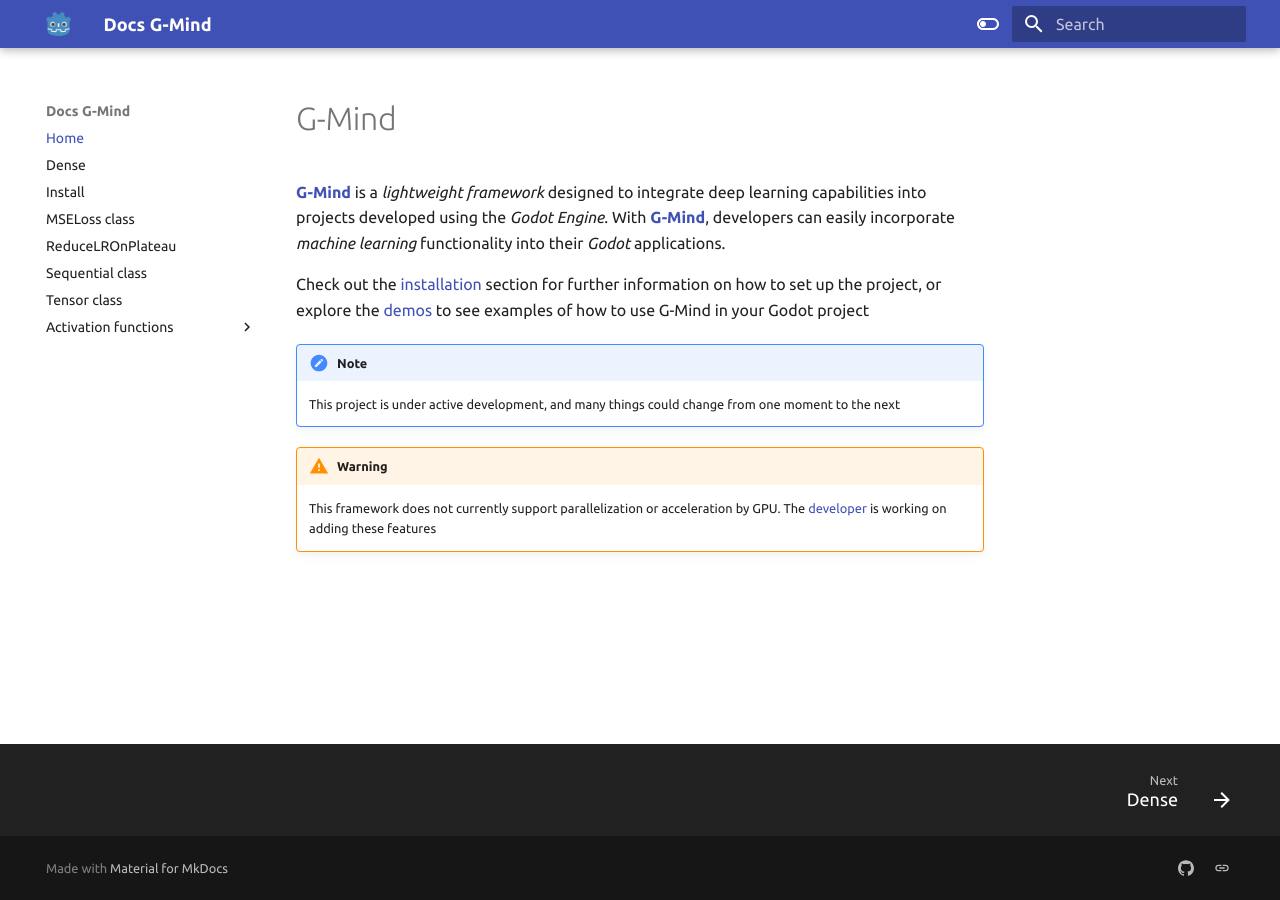
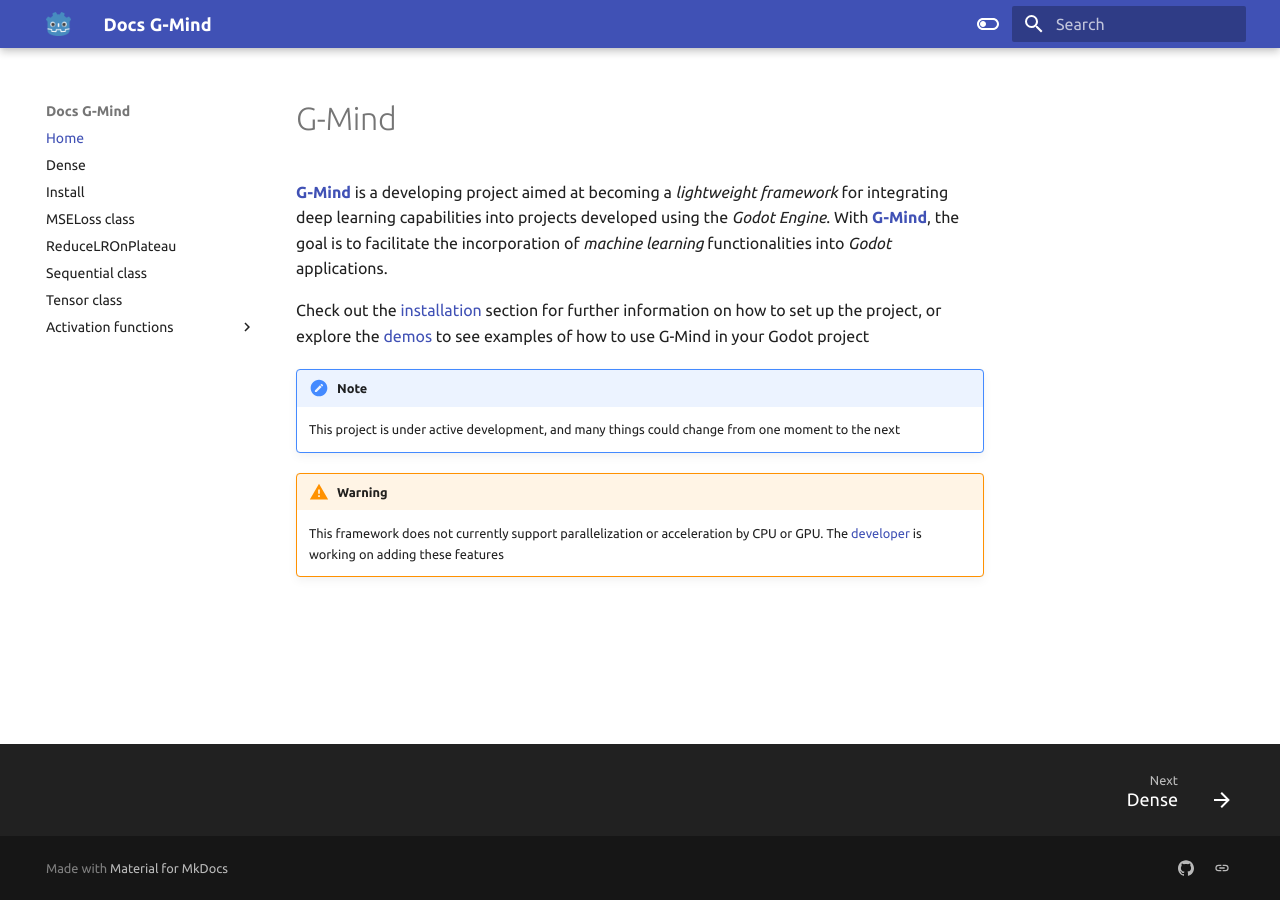
Before and after one commit to Jersonrn/docs-g_mind, an MkDocs documentation site: the page built from docs/index.md, in a window 1280 px wide. Built offline with MkDocs 1.6.1 and Material for MkDocs 9.7.7, drawn with Linux system fonts in a browser that asks for light colours.

Commit message:
update README.md

```diff
--- a/docs/index.md
+++ b/docs/index.md
@@ -2,7 +2,7 @@
 
 # G-Mind
 
-[**G-Mind**](https://github.com/Jersonrn/G-Mind) is a *lightweight framework* designed to integrate deep learning capabilities into projects developed using the *Godot Engine*. With [**G-Mind**](https://github.com/Jersonrn/G-Mind), developers can easily incorporate *machine learning* functionality into their *Godot* applications.
+[**G-Mind**](https://github.com/Jersonrn/G-Mind) is a developing project aimed at becoming a *lightweight framework* for integrating deep learning capabilities into projects developed using the *Godot Engine*. With [**G-Mind**](https://github.com/Jersonrn/G-Mind), the goal is to facilitate the incorporation of *machine learning* functionalities into *Godot* applications.
 
 Check out the [installation](./install.md) section for further information on how to set up the project, or explore the [demos](https://github.com/Jersonrn/g-mind_demo_projects) to see examples of how to use G-Mind in your Godot project
 
@@ -12,4 +12,4 @@
 
 !!! warning
 
-    This framework does not currently support parallelization or acceleration by GPU. The [developer](https://github.com/Jersonrn) is working on adding these features
+    This framework does not currently support parallelization or acceleration by CPU or GPU. The [developer](https://github.com/Jersonrn) is working on adding these features
```
